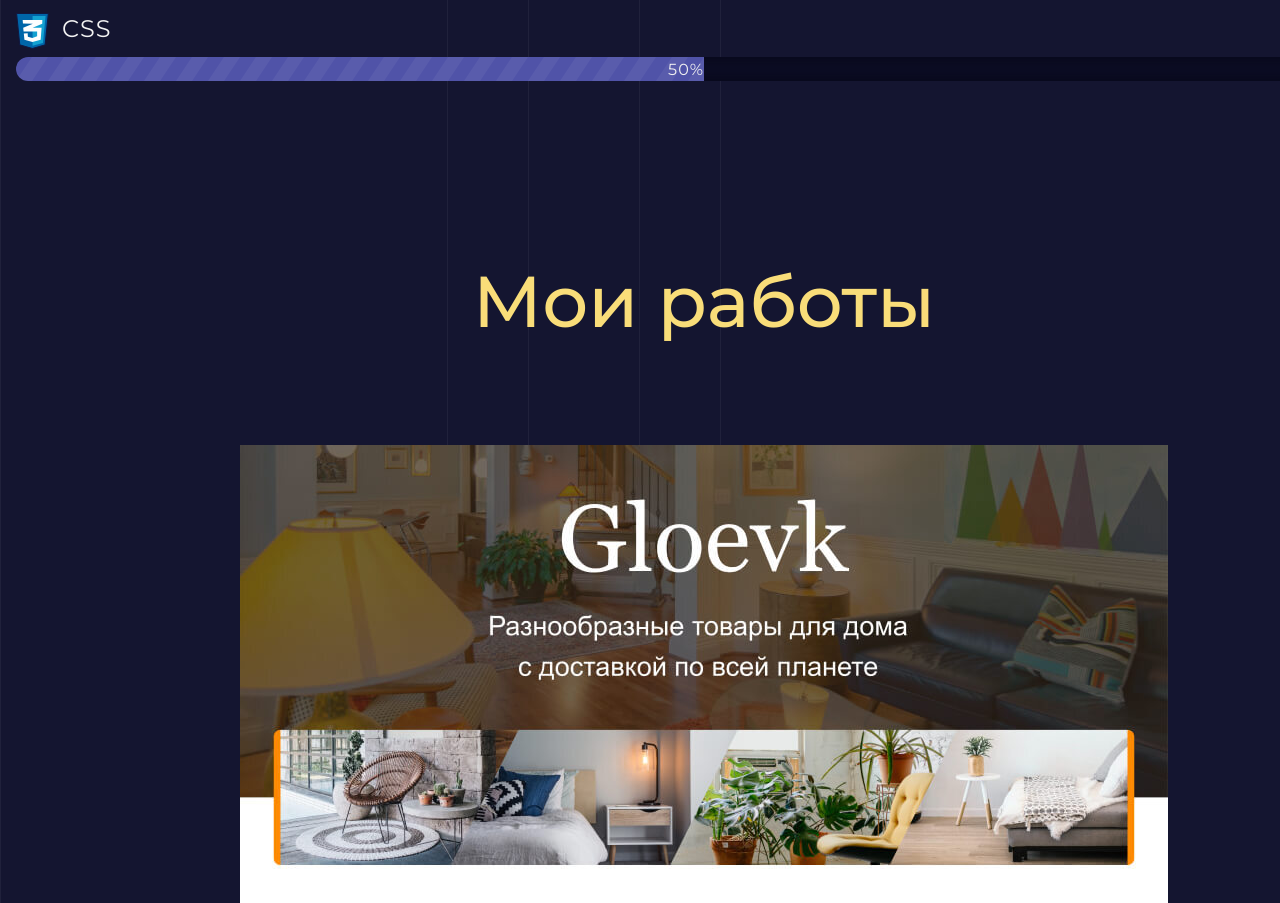
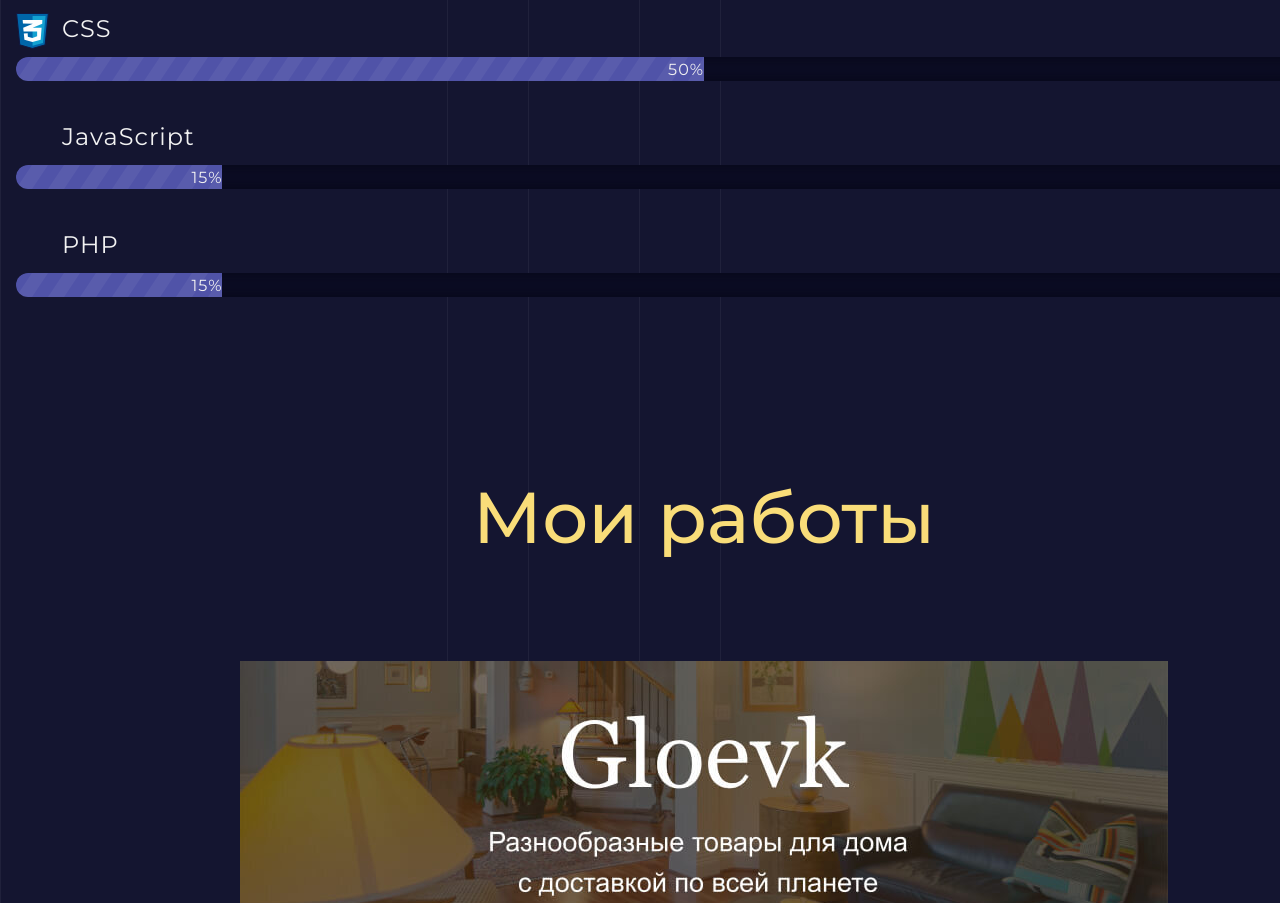
Before and after one commit to YourDoctor23/my-site, a plain HTML site: page index.html in a window 1280 px wide. Shown: the part 2620-3523 px from the top of the page. Drawn offline with Linux system fonts and the light colour scheme.

Commit message:
добавление изменений на главную страницу

```diff
--- a/index.html
+++ b/index.html
@@ -50,6 +50,10 @@
 				<dd class="level"><div style="width: 70%;">70%</div></dd>
 			<dt class="skill-css">CSS</dt>
 				<dd class="level"><div style="width: 50%;">50%</div></dd>
+			<dt class="skill-javascript">JavaScript</dt>
+				<dd class="level"><div style="width: 15%;">15%</div></dd>
+			<dt class="skill-php">PHP</dt>
+				<dd class="level"><div style="width: 15%;">15%</div></dd>
 		</dl>
 		</div>
 	  </div>
```
